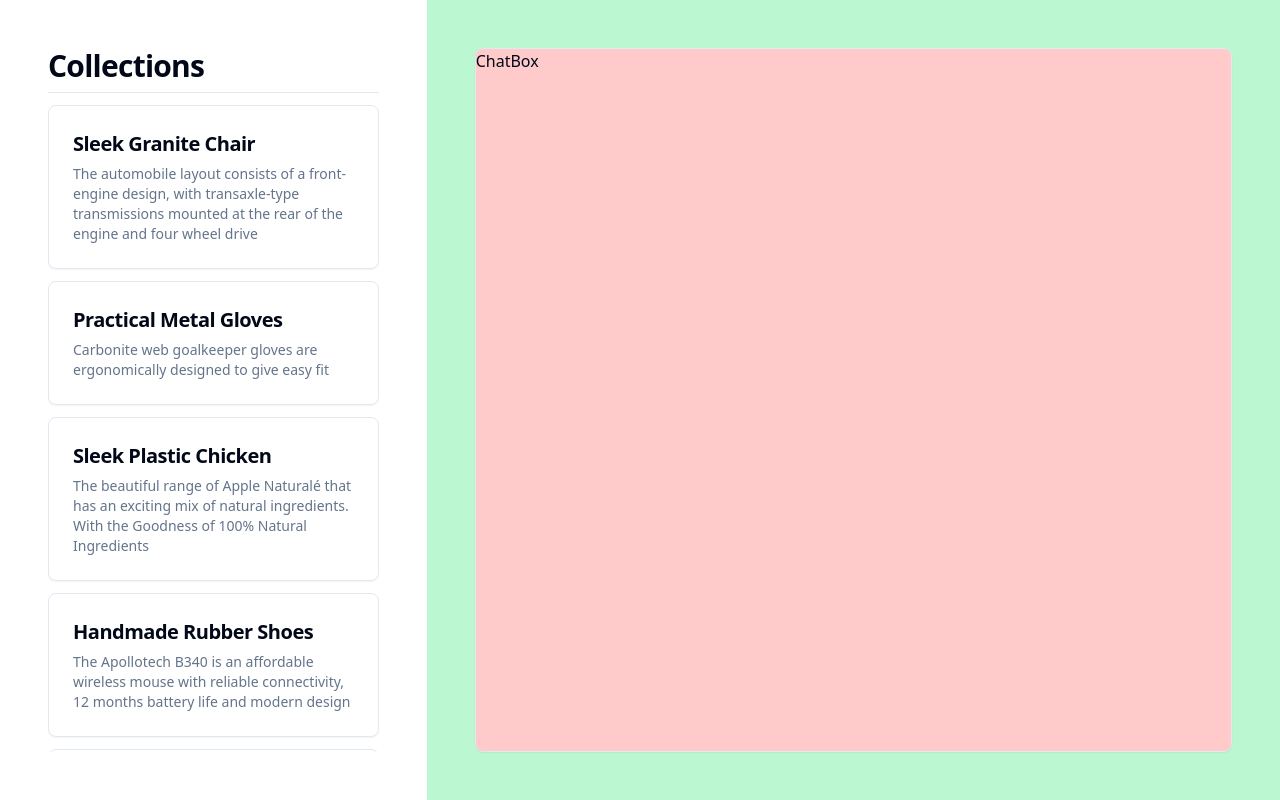
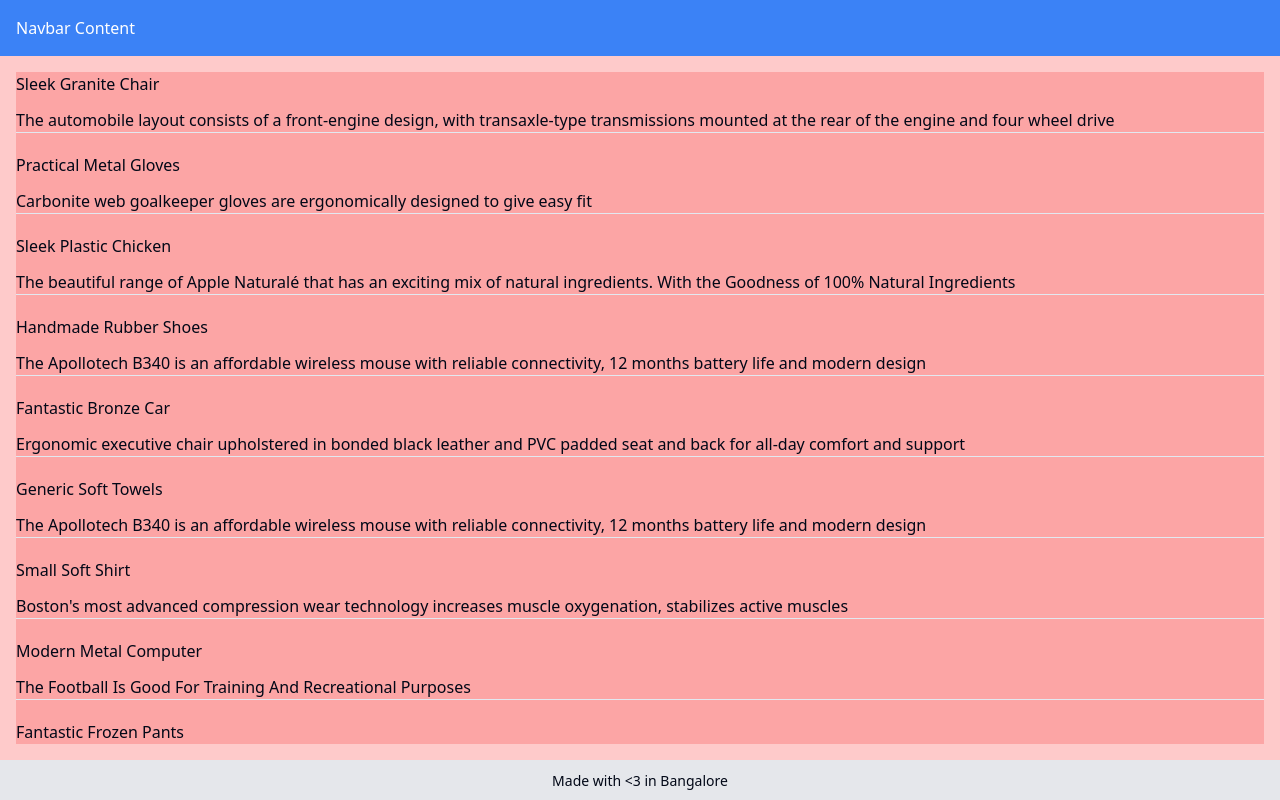
Before and after one commit to vinayakvivek/gyra-demo, a React (Vite) app: page / in a window 1280 px wide. Built offline with nearby package versions, Linux system fonts and the light colour scheme.

Commit message:
Layout understanding

```diff
--- a/src/App.tsx
+++ b/src/App.tsx
@@ -1,19 +1,42 @@
-import ChatBox from "./components/ChatBox";
-import CollectionList from "./components/CollectionList";
+import { faker } from "@faker-js/faker";
 
-function App() {
+const getCollections = () => {
+  const collections = [];
+  for (let i = 0; i < 12; ++i) {
+    collections.push({
+      id: i,
+      name: faker.commerce.productName(),
+      description: faker.commerce.productDescription(),
+    });
+  }
+  return collections;
+};
+
+const App = () => {
   return (
-    <div className="flex flex-row items-center justify-center bg-background h-screen">
-      <div className="h-full basis-1/3 p-12">
-        <CollectionList />
-      </div>
-      <div className="h-full basis-2/3 bg-green-200">
-        <div className="p-12 h-full">
-          <ChatBox />
+    <div className="min-h-screen flex flex-col">
+      <nav className="bg-blue-500 text-white p-4">Navbar Content</nav>
+
+      <main className="flex items-stretch grow bg-red-200 p-4 h-1 overflow-y-auto">
+        <div className="flex w-full bg-red-300 overflow-y-auto">
+          <div className="flex flex-col space-y-5 w-full overflow-y-auto">
+            {getCollections().map((item) => (
+              <div key={item.id}>
+                <div className="flex flex-col space-y-3 border-b">
+                  <p>{item.name}</p>
+                  <p>{item.description}</p>
+                </div>
+              </div>
+            ))}
+          </div>
         </div>
-      </div>
+      </main>
+
+      <footer className="bg-gray-200 p-2 text-center">
+        <span className="text-sm">{`Made with <3 in Bangalore`}</span>
+      </footer>
     </div>
   );
-}
+};
 
 export default App;
```
